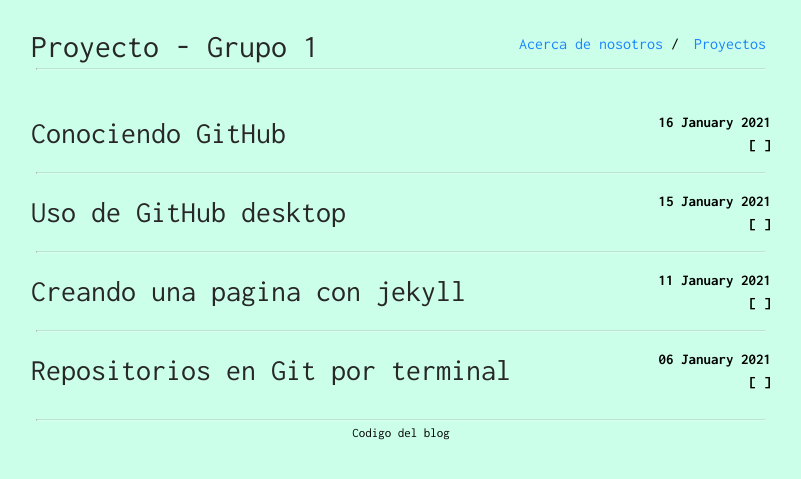
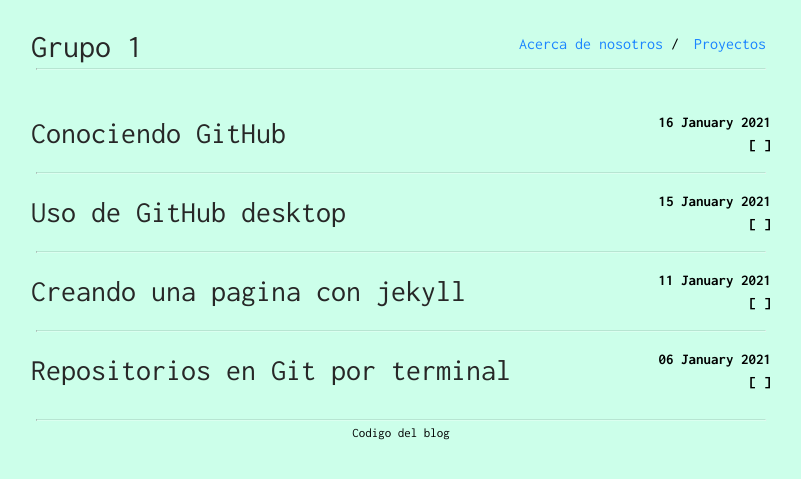
Before and after one commit to Proyecto-Grupo1/blog, a Jekyll site: the page index.html, which Jekyll copies as it is, in a window 1280 px wide. Shown: the top 479 px of the page, without its empty margins (239-1040 px from the left). Built offline with Jekyll 4.4.1, drawn with Linux system fonts in a browser that asks for light colours.

Commit message:
Update index.html

```diff
--- a/index.html
+++ b/index.html
@@ -28,7 +28,7 @@
 <body>
     <div class="container">
         <div class="navbar">
-    <a class="site-title" href="https://proyecto-grupo1.github.io/prueba2/">Proyecto - Grupo 1 </a>
+    <a class="site-title" href="https://proyecto-grupo1.github.io/prueba2/">Grupo 1 </a>
 
     <ul class="pull-right">
 
```
